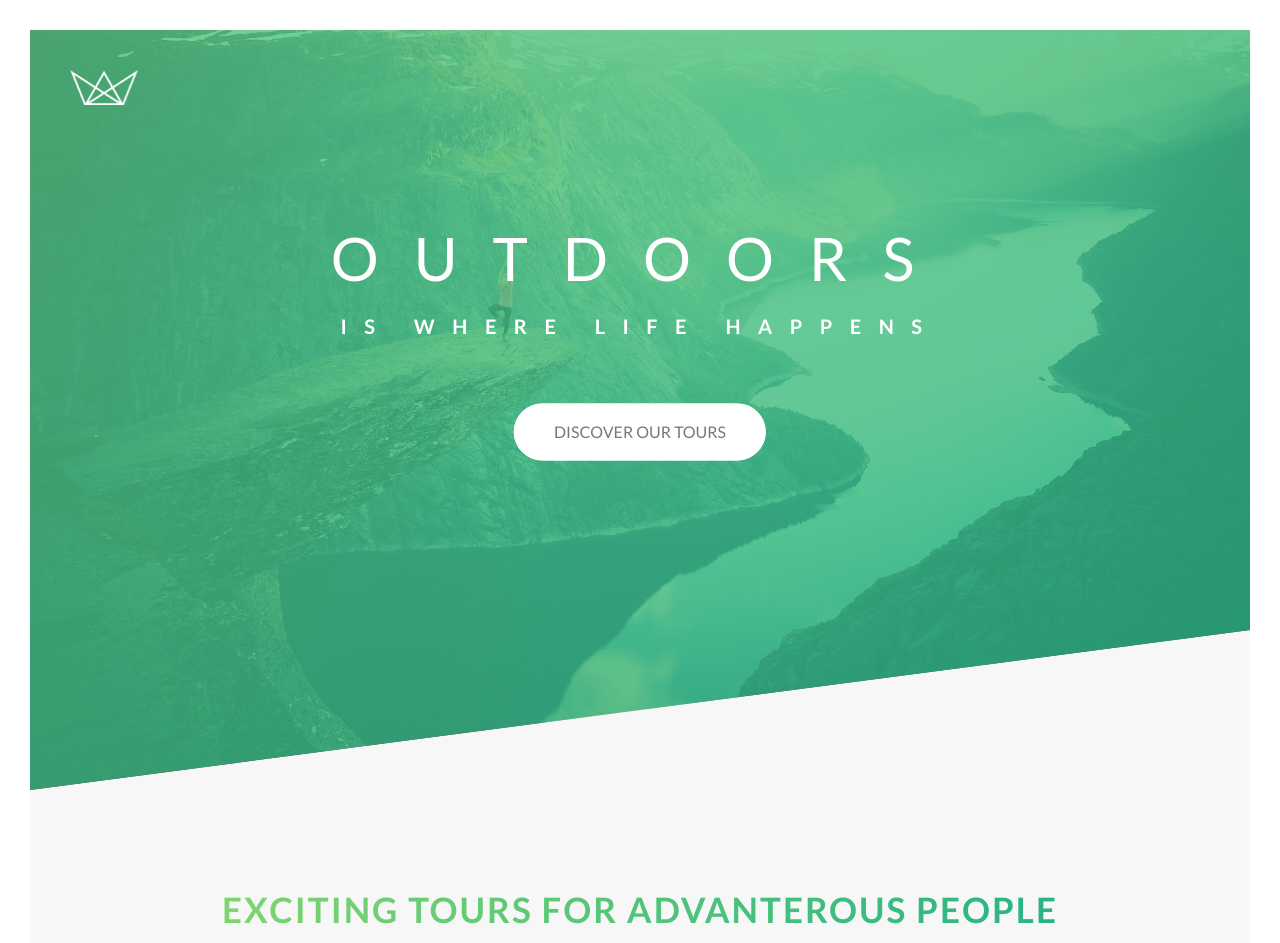
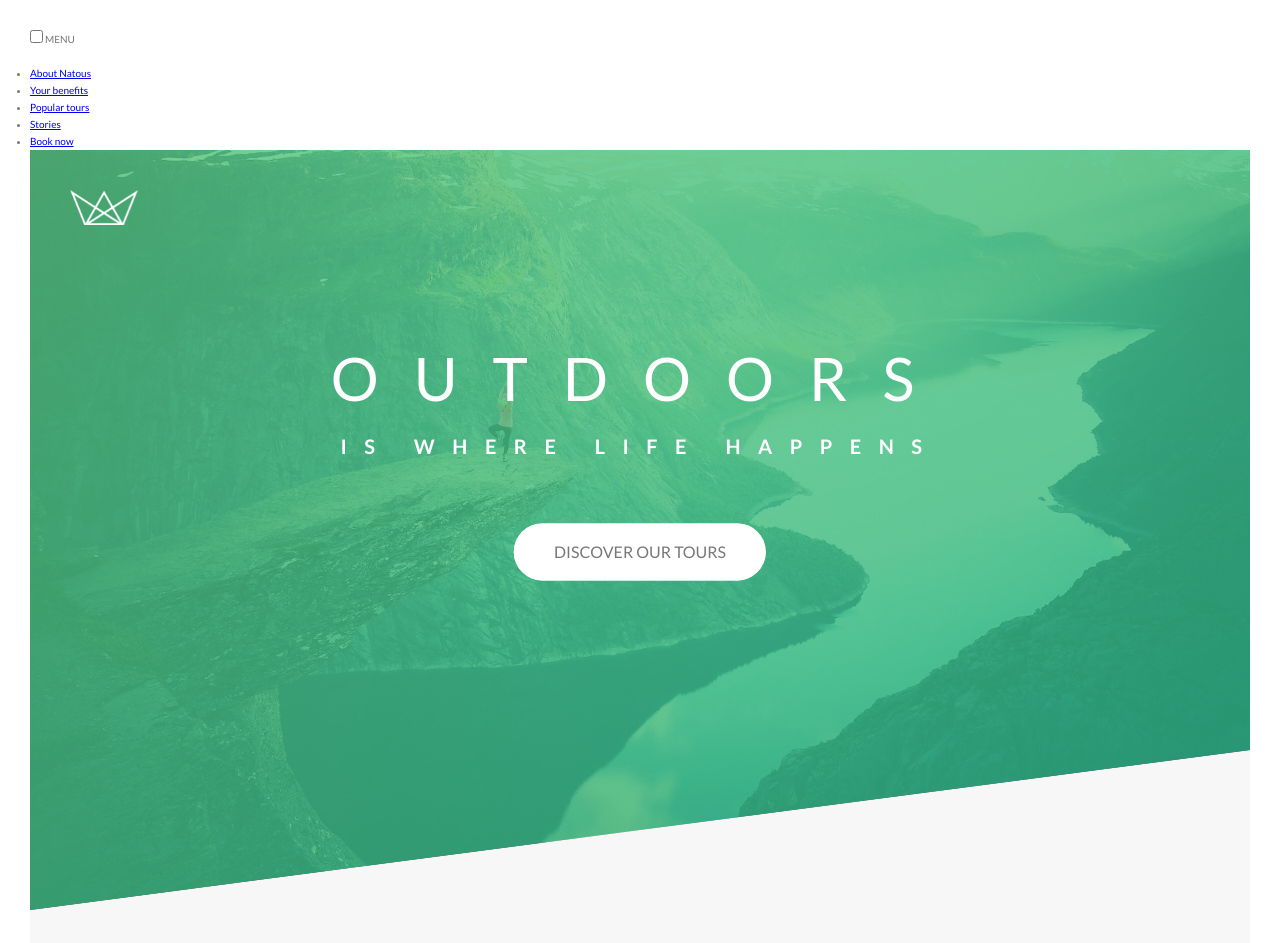
Before and after one commit to zolkocarbon/Udemy_Advanced_CSS_Natours, a website: page index.html in a window 1280 px wide. Shown: the top 943 px of the page. Drawn offline with Linux system fonts and the light colour scheme.

Commit message:
added navingation items to html

```diff
--- a/index.html
+++ b/index.html
@@ -12,6 +12,24 @@
 
         <title>Natours | Exciting tours for adventurous people</title>
     </head>
+
+    <div class="navigation">
+        <input type="checkbox" class="navigation__checkbox" id="navi-toggle">
+        <label for="navi-toggle" class="navigation__button">MENU</label>
+
+        <div class="navigation__background">&nbsp;</div>
+
+        <nav class="navigation__nav">
+            <ul class="navigation__list">
+                <li class="navigation__item"><a href="#" class="navigation__link">About Natous</a></li>
+                <li class="navigation__item"><a href="#" class="navigation__link">Your benefits</a></li>
+                <li class="navigation__item"><a href="#" class="navigation__link">Popular tours</a></li>
+                <li class="navigation__item"><a href="#" class="navigation__link">Stories</a></li>
+                <li class="navigation__item"><a href="#" class="navigation__link">Book now</a></li>
+            </ul>
+        </nav>
+    </div>
+
     <body>
         <header class="header">
             <div class="header__logo-box">
```
Also changed, not shown: readme.md.
